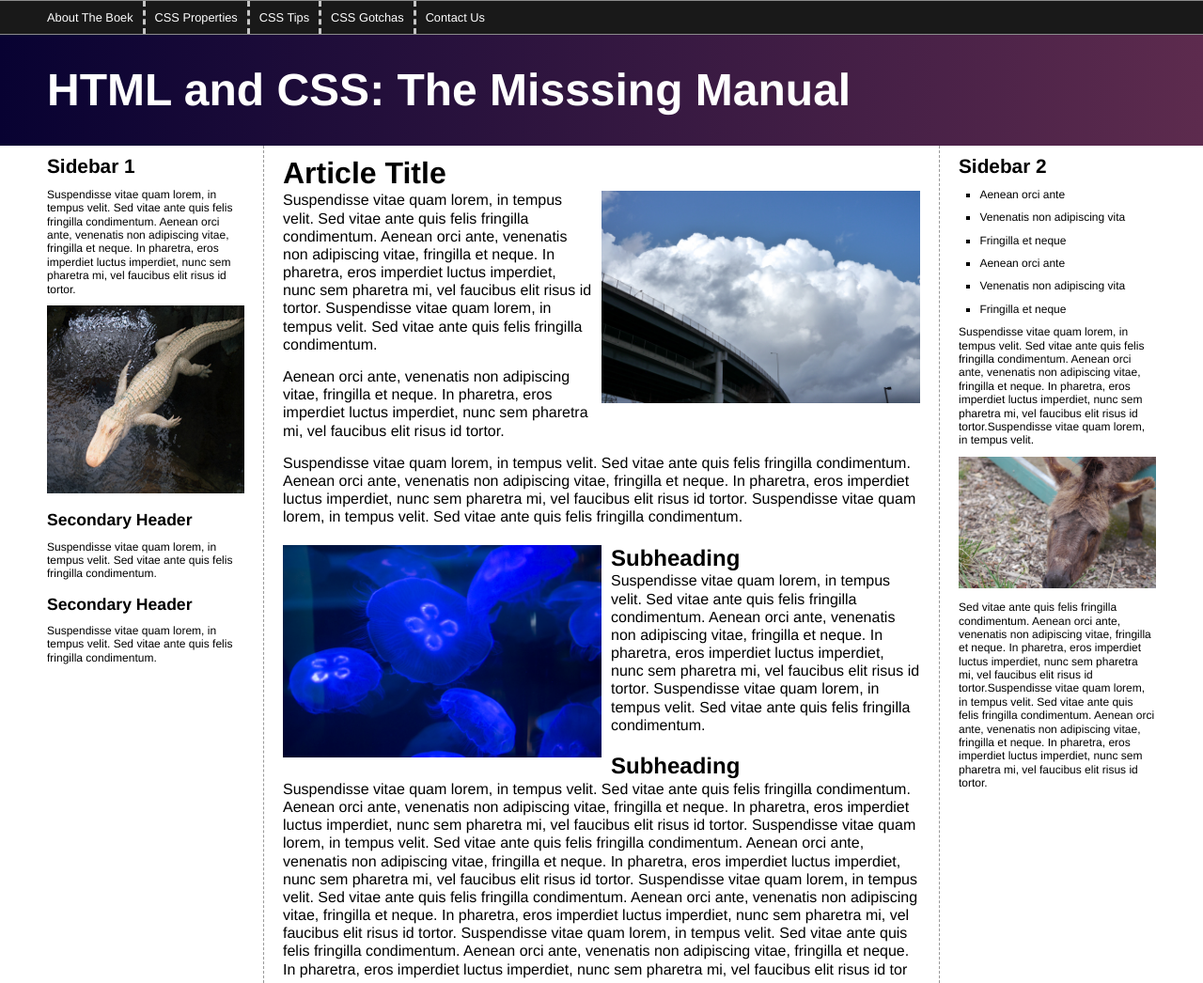
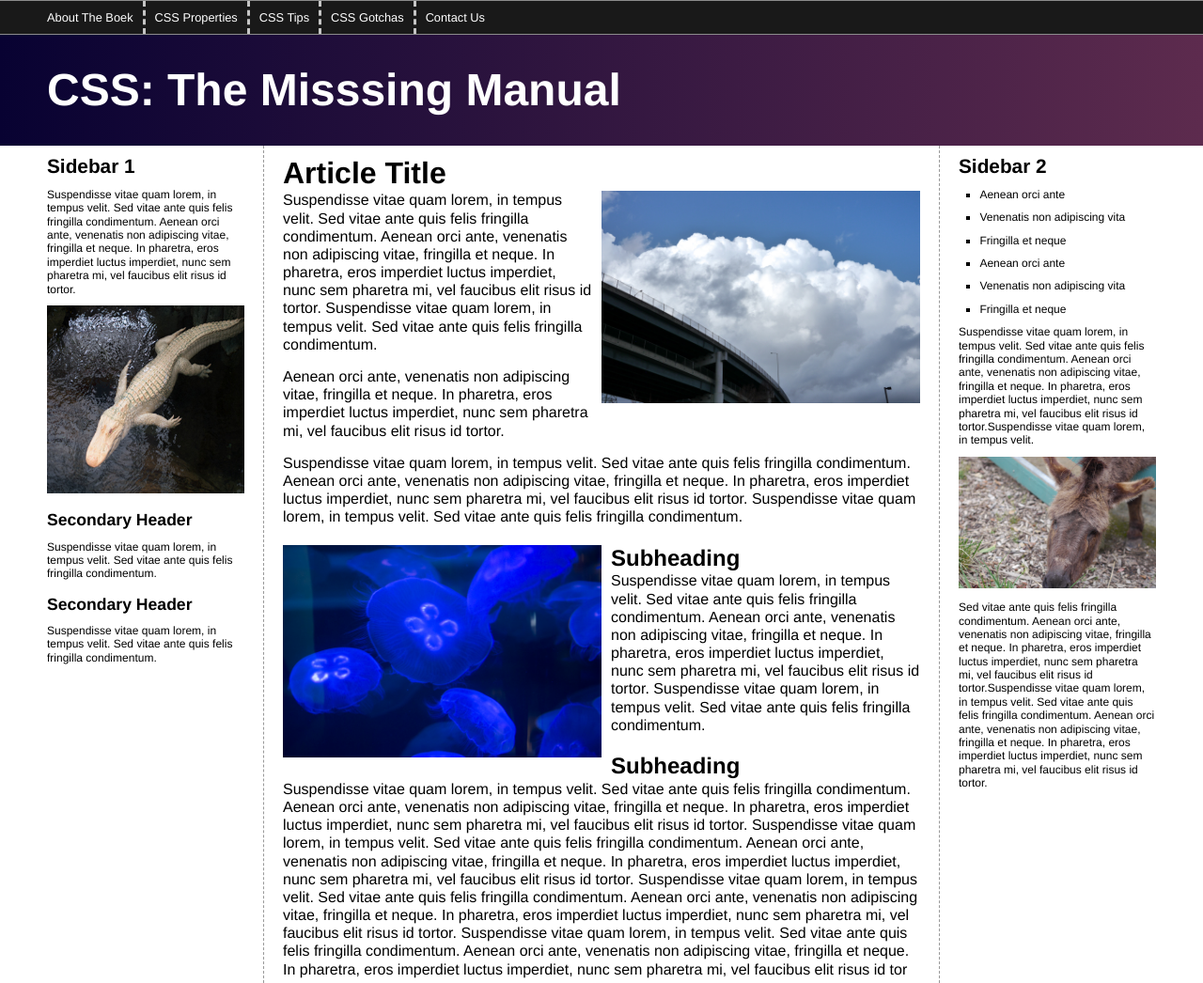
Before and after one commit to valdc85/lesDW2, a plain HTML site: page html/index.html in a window 1280 px wide. Shown: the top 1046 px of the page at 94% size. Drawn offline with Linux system fonts and the light colour scheme.

Commit message:
rechtzetting

```diff
--- a/html/index.html
+++ b/html/index.html
@@ -19,7 +19,7 @@
             <li><a href="#">Contact Us</a></li>
           </ul>
         </nav>
-        <h1>HTML and CSS: The Misssing Manual</h1>
+        <h1>CSS: The Misssing Manual</h1>
       </header>
       <div class="contentWrapper">
         <div class="columnWrapper">
```
